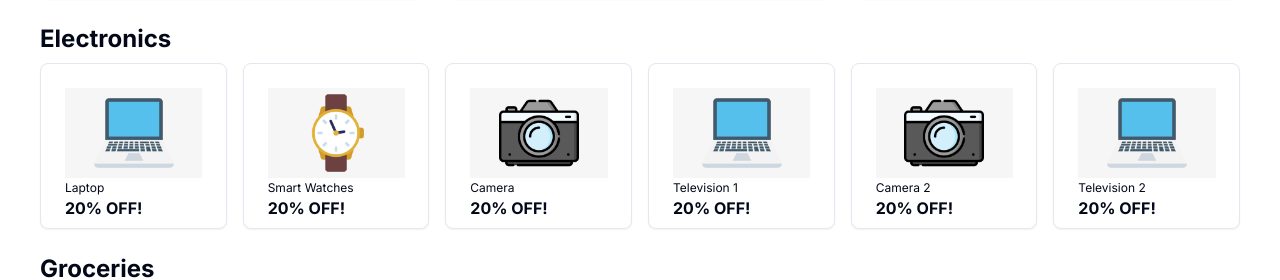
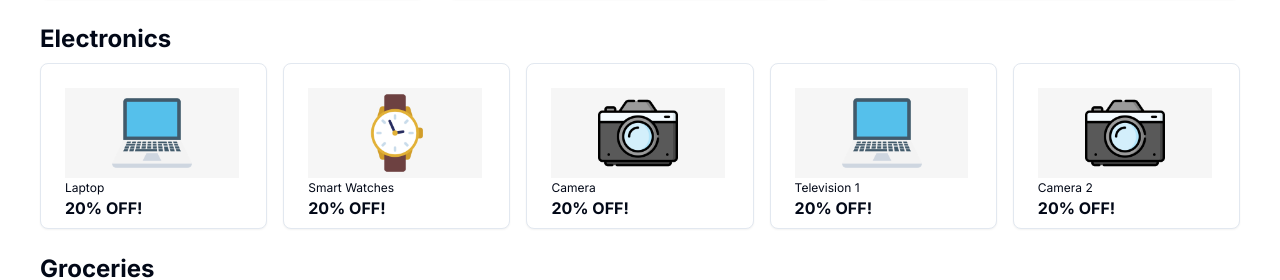
Before and after one commit to e-com-i/kb-masale-ui, a Next.js app: page / in a window 1280 px wide. Shown: the part 383-663 px from the top of the page. Built offline with nearby package versions, Linux system fonts and the light colour scheme; no server answers.

Commit message:
Test commit

```diff
--- a/sampleData/sample-data.ts
+++ b/sampleData/sample-data.ts
@@ -151,11 +151,7 @@ const sampleCategories = [
       {
         name: "Camera 2",
         icon: "/images/icons/camera.png",
-      },
-      {
-        name: "Television 2",
-        icon: "/images/icons/laptop.png",
-      },
+      }
     ],
   },
   {
```
